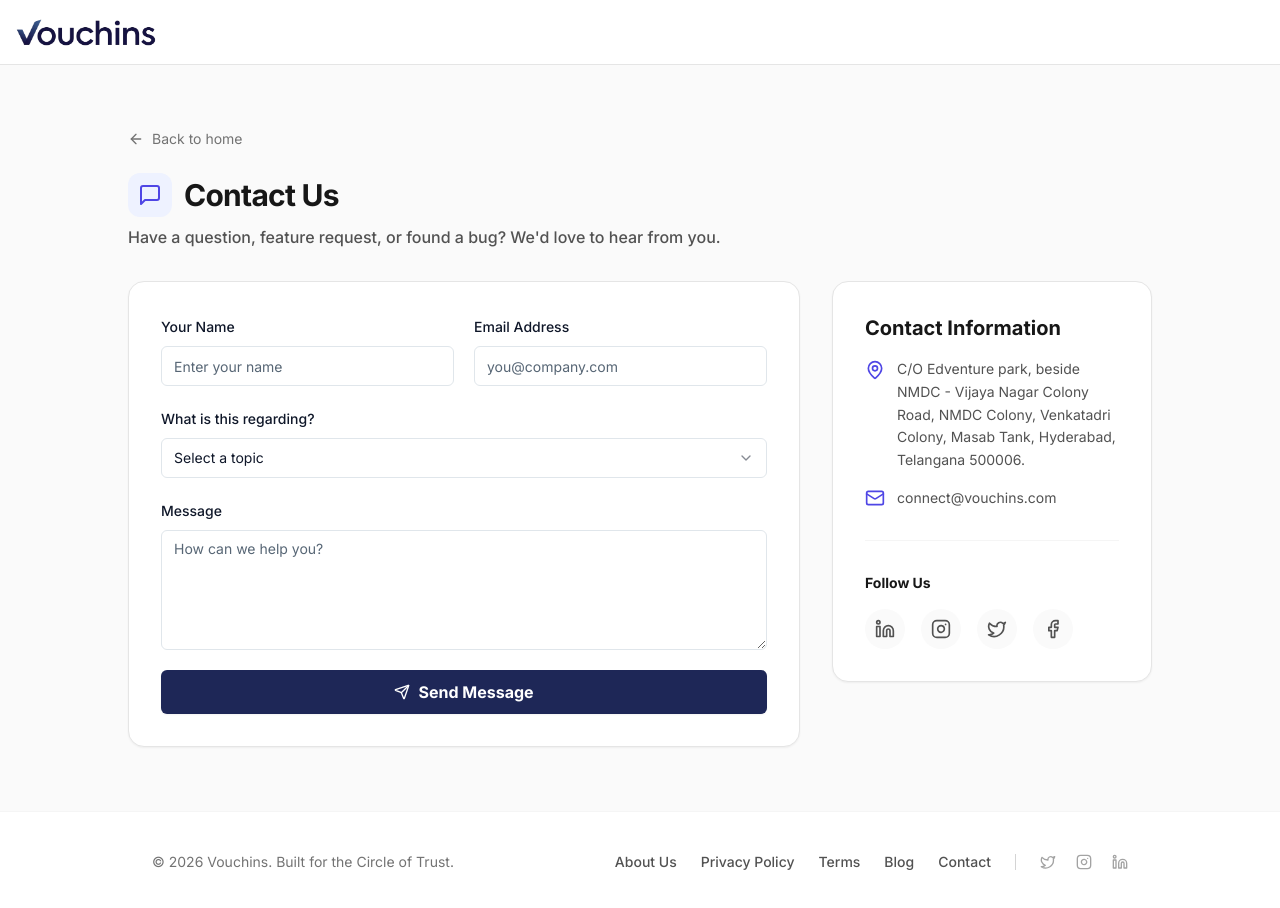
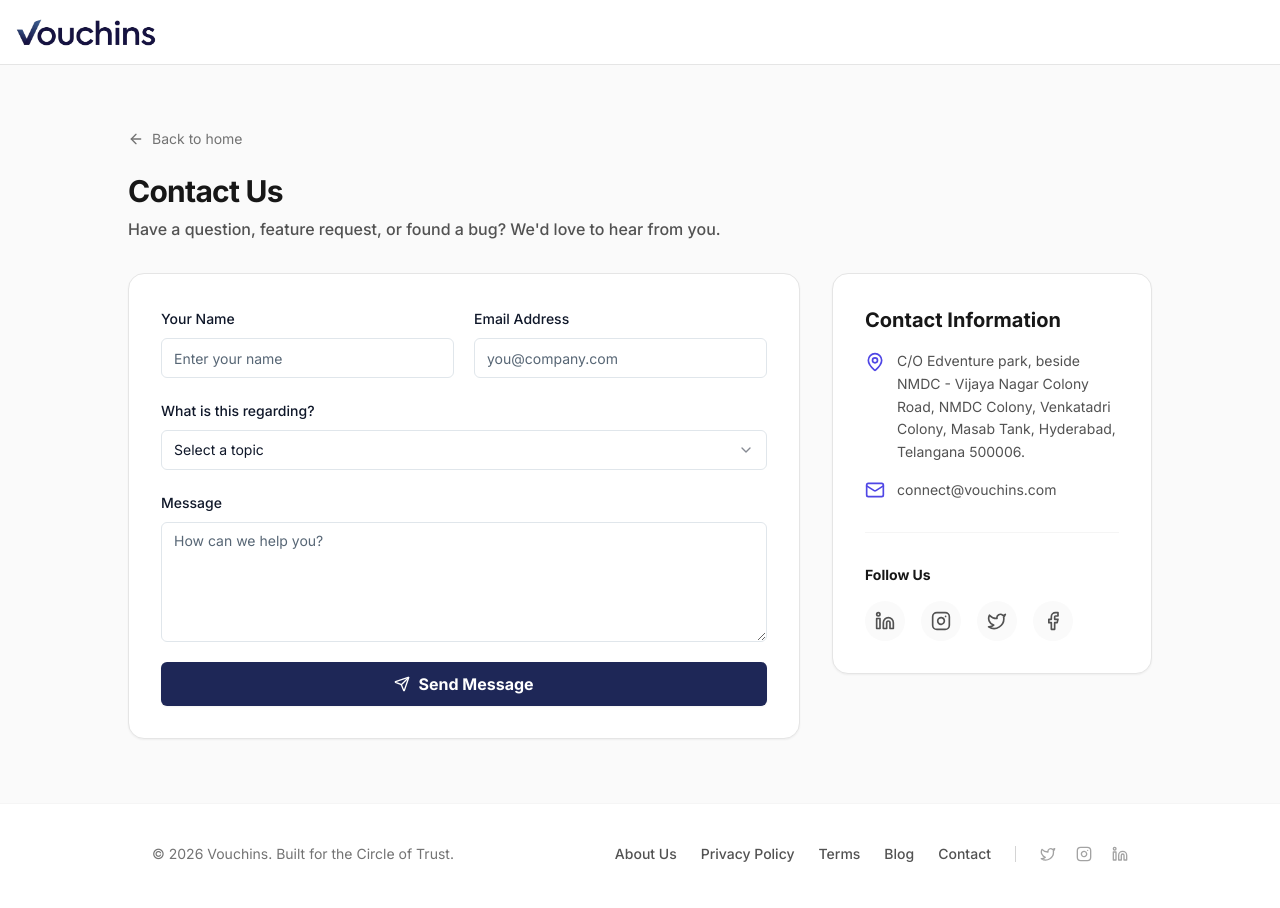
Before and after one commit to vouchins/vouchins, a Next.js app: page /contact in a window 1280 px wide. Shown: the top 908 px of the page. Built offline with nearby package versions, Linux system fonts and the light colour scheme; no server answers.

Commit message:
feat: comment out contact icon in contact page header

```diff
--- a/app/contact/page.tsx
+++ b/app/contact/page.tsx
@@ -106,9 +106,9 @@ export default function ContactPage() {
             </Link>
 
             <div className="flex items-center gap-3 mb-2">
-              <div className="p-2.5 bg-indigo-50 text-indigo-600 rounded-xl">
+              {/* <div className="p-2.5 bg-indigo-50 text-indigo-600 rounded-xl">
                 <MessageSquare className="h-6 w-6" />
-              </div>
+              </div> */}
               <h1 className="text-3xl font-bold text-neutral-900 tracking-tight">
                 Contact Us
               </h1>
```
